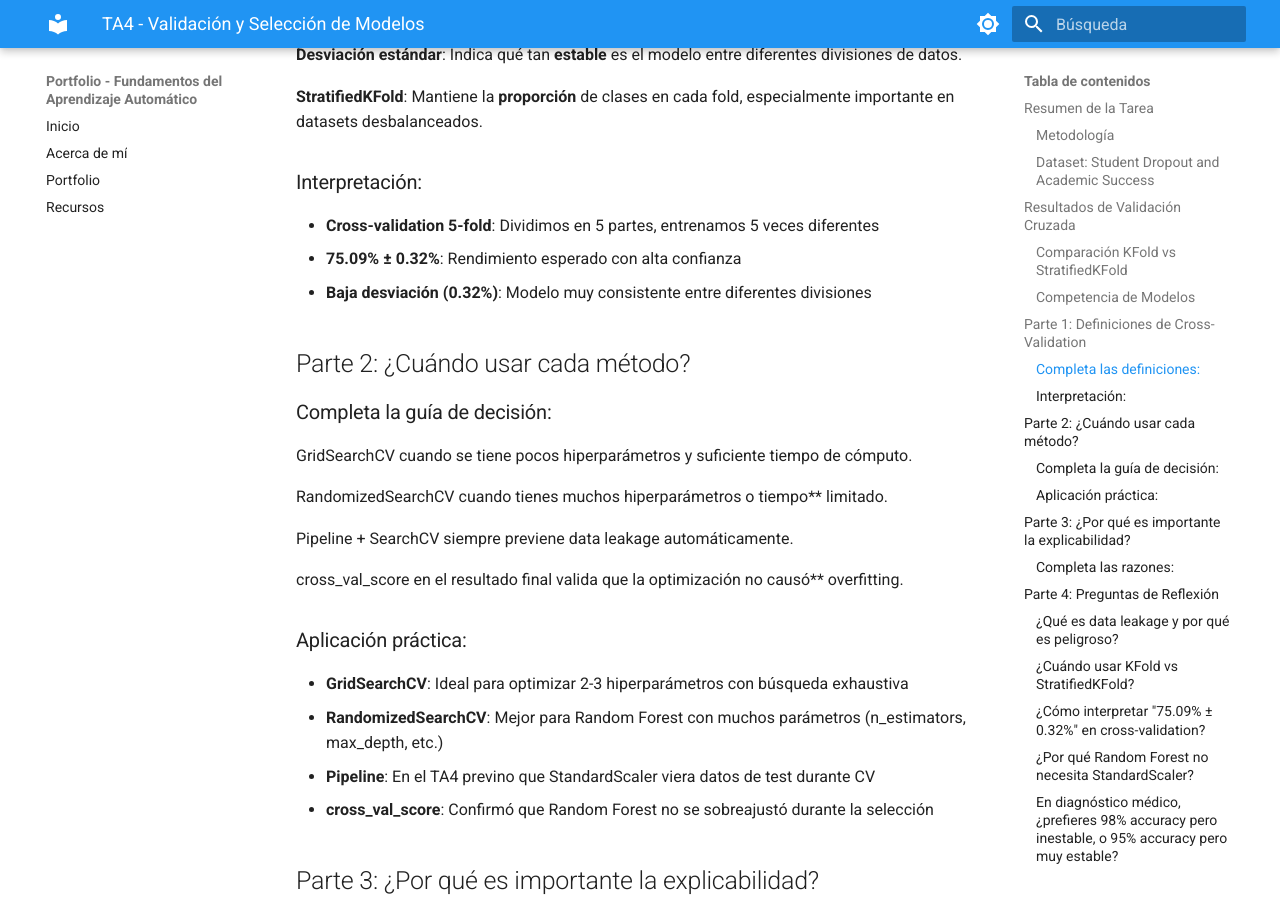
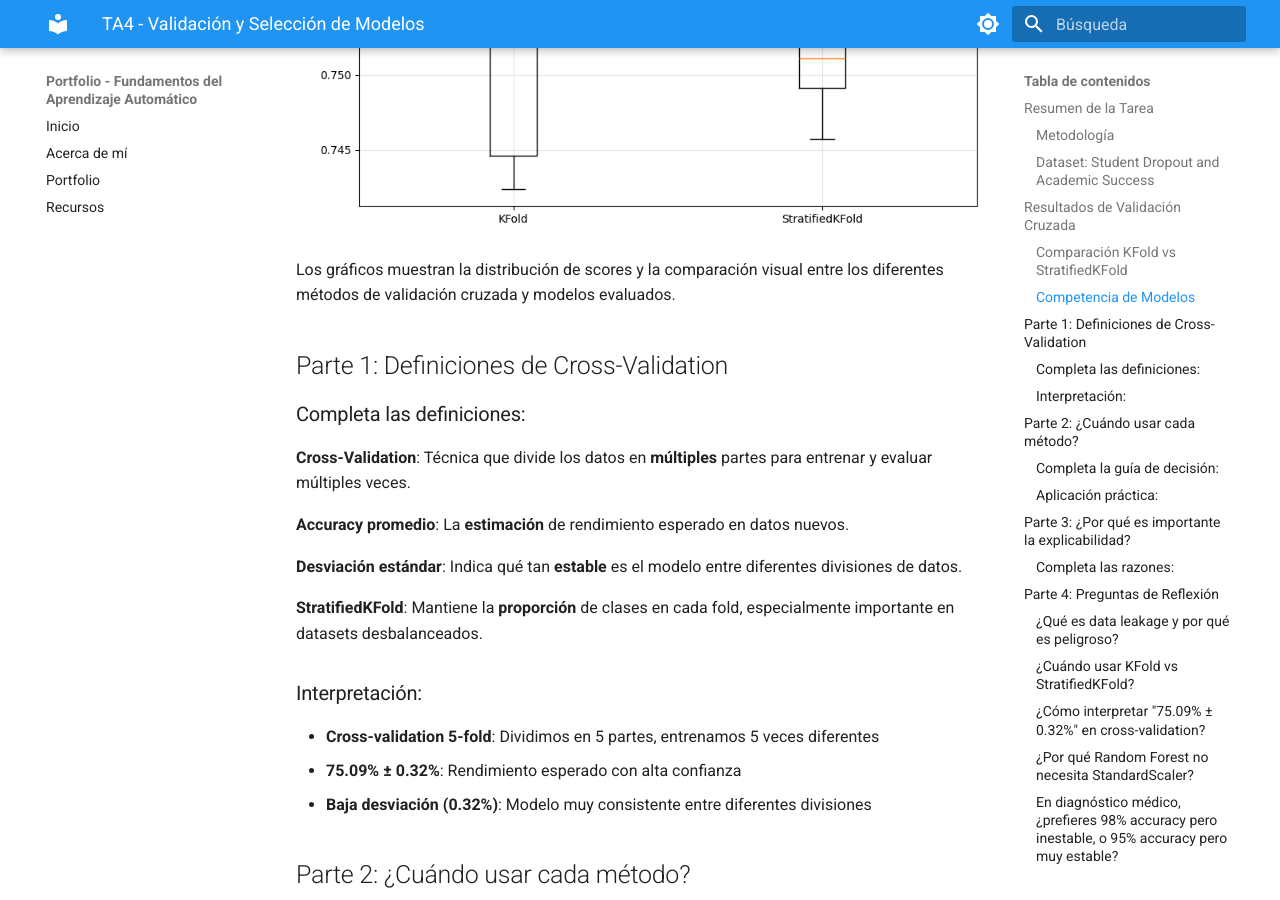
Before and after one commit to diesilveira/portfolio-ia, an MkDocs documentation site: the page built from docs/portfolio/04-validacion-seleccion-modelos.md, in a window 1280 px wide and 900 px high, scrolled down 1858 px. Built offline with MkDocs 1.6.1 and Material for MkDocs 9.7.7, drawn with Linux system fonts in a browser that asks for light colours.

Commit message:
add iamgen

```diff
--- a/docs/portfolio/04-validacion-seleccion-modelos.md
+++ b/docs/portfolio/04-validacion-seleccion-modelos.md
@@ -54,6 +54,10 @@ La **TA4** consistió en implementar técnicas avanzadas de validación cruzada
 3. **Ridge Classifier**: 70.96% ± 0.47%
 
 **Análisis de estabilidad**: Todos los modelos son **MUY ESTABLES** (std < 0.02)
+
+![Gráficos de Validación Cruzada y Comparación de Modelos](Practica 4 graficas.png)
+
+Los gráficos muestran la distribución de scores y la comparación visual entre los diferentes métodos de validación cruzada y modelos evaluados.
 
 ## Parte 1: Definiciones de Cross-Validation
 
```
Also changed, not shown: docs/portfolio/Practica 4 graficas.png (added).
